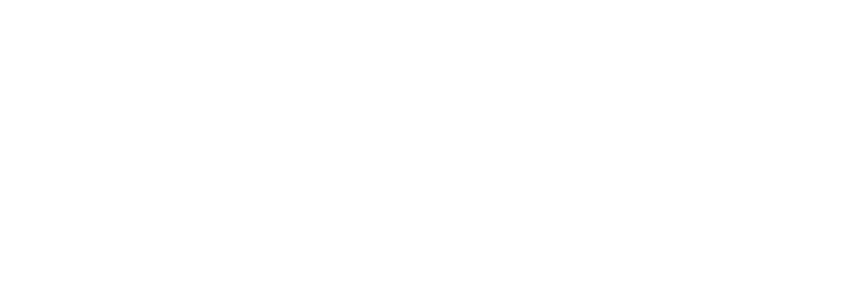
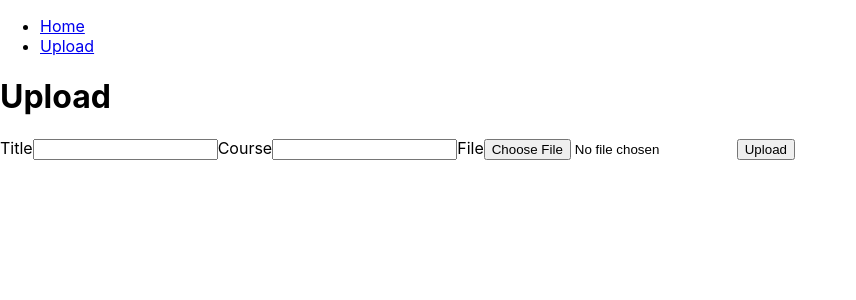
Before and after one commit to eamonma/notepool, a React (Create React App) app in the folder client/: page /upload in a window 1280 px wide. Shown: the top 300 px of the page, without its empty margins (0-856 px from the left). Built offline with nearby package versions, Linux system fonts and the light colour scheme.

Commit message:
Add router, etc.

```diff
--- a/client/package.json
+++ b/client/package.json
@@ -37,5 +37,6 @@
       "last 1 firefox version",
       "last 1 safari version"
     ]
-  }
+  },
+  "proxy": "http://localhost:4000"
 }
--- a/client/src/App.js
+++ b/client/src/App.js
@@ -1,7 +1,23 @@
 import "./App.css"
+import { BrowserRouter as Router, Switch, Route } from "react-router-dom"
+import Home from "./Home"
+import Navigation from "./Navigation"
+import Upload from "./Upload"
 
-function App() {
-  return <div className="App"></div>
+export const App = () => {
+  return (
+    <Router>
+      <Navigation />
+      <Switch>
+        <Route exact={true} path="/">
+          <Home />
+        </Route>
+        <Route path="/upload">
+          <Upload />
+        </Route>
+      </Switch>
+    </Router>
+  )
 }
 
 export default App
--- /dev/null
+++ b/client/src/Home.js
@@ -0,0 +1,11 @@
+import React from "react"
+
+const Home = () => {
+  return (
+    <div>
+      <h1>Home</h1>
+    </div>
+  )
+}
+
+export default Home
--- /dev/null
+++ b/client/src/Navigation.js
@@ -0,0 +1,19 @@
+import React from "react"
+import { NavLink, Link } from "react-router-dom"
+
+const Navigation = () => {
+  return (
+    <nav>
+      <ul>
+        <li>
+          <NavLink to="/">Home</NavLink>
+        </li>
+        <li>
+          <NavLink to="/upload">Upload</NavLink>
+        </li>
+      </ul>
+    </nav>
+  )
+}
+
+export default Navigation
--- /dev/null
+++ b/client/src/Upload.js
@@ -0,0 +1,25 @@
+import React, { useState } from "react"
+
+const Upload = () => {
+  const [title, setTitle] = useState("")
+  const [course, setCourse] = useState("")
+
+  return (
+    <div>
+      <h1>Upload</h1>
+      <form action="/upload" method="POST">
+        <label htmlFor="title">Title</label>
+        <input type="text" name="title" />
+        <label htmlFor="course">Course</label>
+        <input type="text" name="course" />
+        <label htmlFor="file" className="fileUpload">
+          File
+        </label>
+        <input type="file" name="file" id="file" />
+        <button type="submit">Upload</button>
+      </form>
+    </div>
+  )
+}
+
+export default Upload
```
